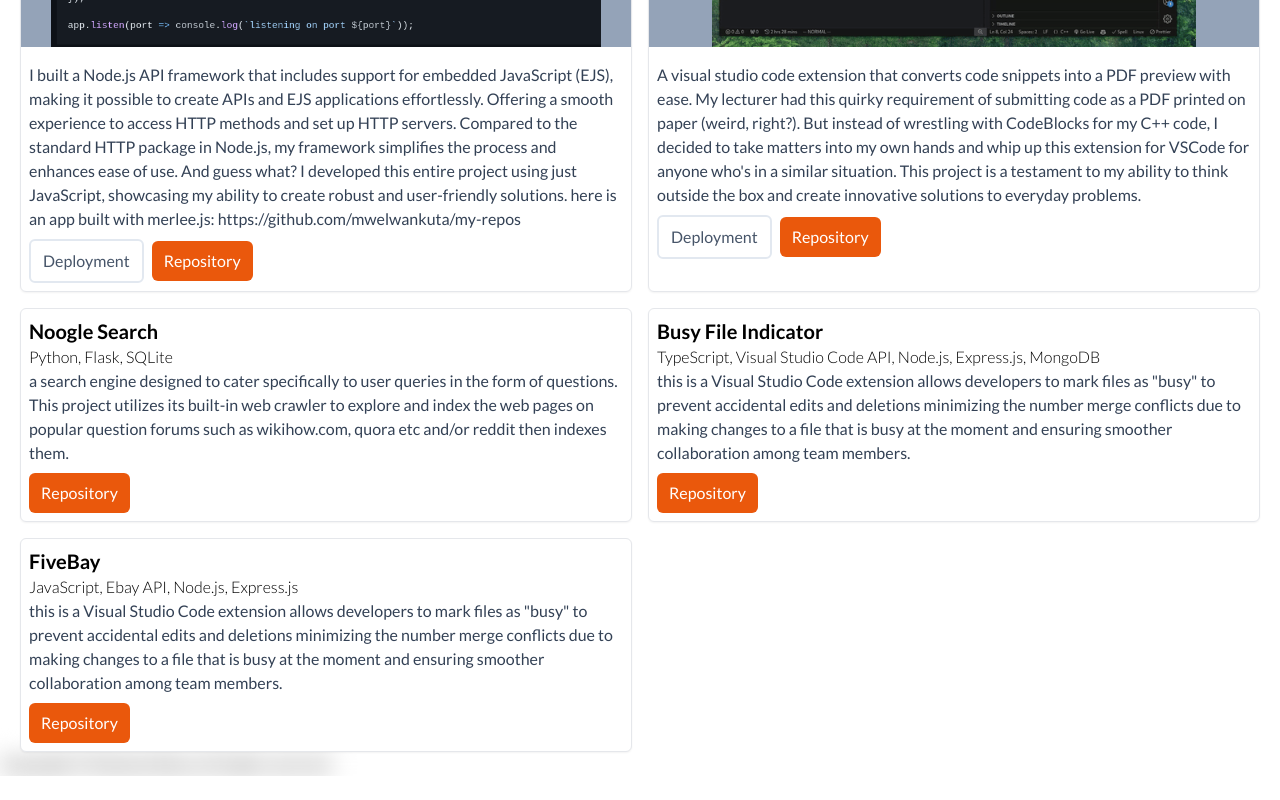
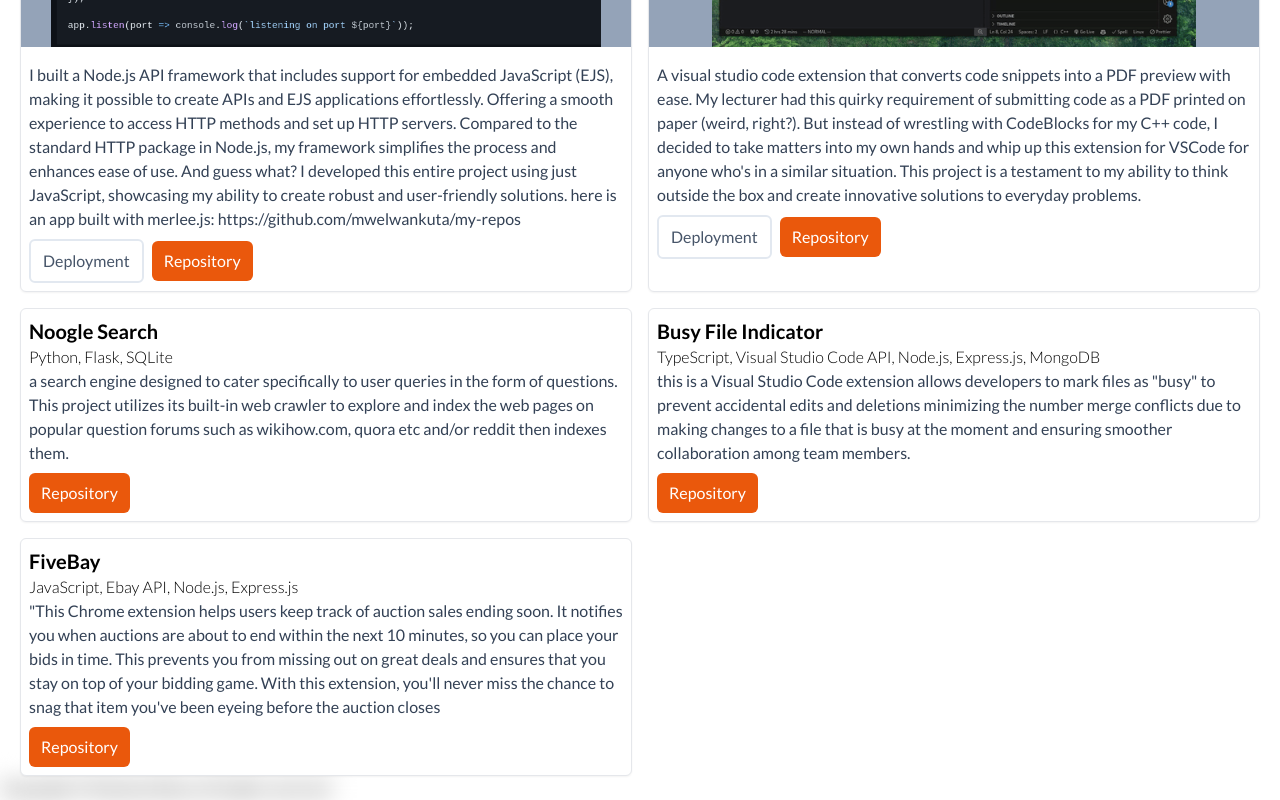
Before and after one commit to mwelwankuta/me, a React (Vite) app: page / in a window 1280 px wide. Shown: the part 1397-2197 px from the top of the page. Before the commit the page ends 2173 px from the top, so only its background shows below. Built offline with nearby package versions, Linux system fonts and the light colour scheme.

Commit message:
content: fivebay description update

```diff
--- a/src/components/projects/projects.ts
+++ b/src/components/projects/projects.ts
@@ -42,9 +42,8 @@ export const projects = [
   },
   {
     title: "FiveBay",
-    description: `this is a Visual Studio Code extension allows developers to mark files as "busy" to prevent accidental edits and deletions minimizing the number merge conflicts due to making changes to a file that is busy at the moment and ensuring smoother collaboration among team members.`,
-    techStack:
-      "JavaScript, Ebay API, Node.js, Express.js",
+    description: `"This Chrome extension helps users keep track of auction sales ending soon. It notifies you when auctions are about to end within the next 10 minutes, so you can place your bids in time. This prevents you from missing out on great deals and ensures that you stay on top of your bidding game. With this extension, you'll never miss the chance to snag that item you've been eyeing before the auction closes`,
+    techStack: "JavaScript, Ebay API, Node.js, Express.js",
     link: "https://github.com/mwelwankuta/fivebay",
     preview: "",
     image: "",
```
